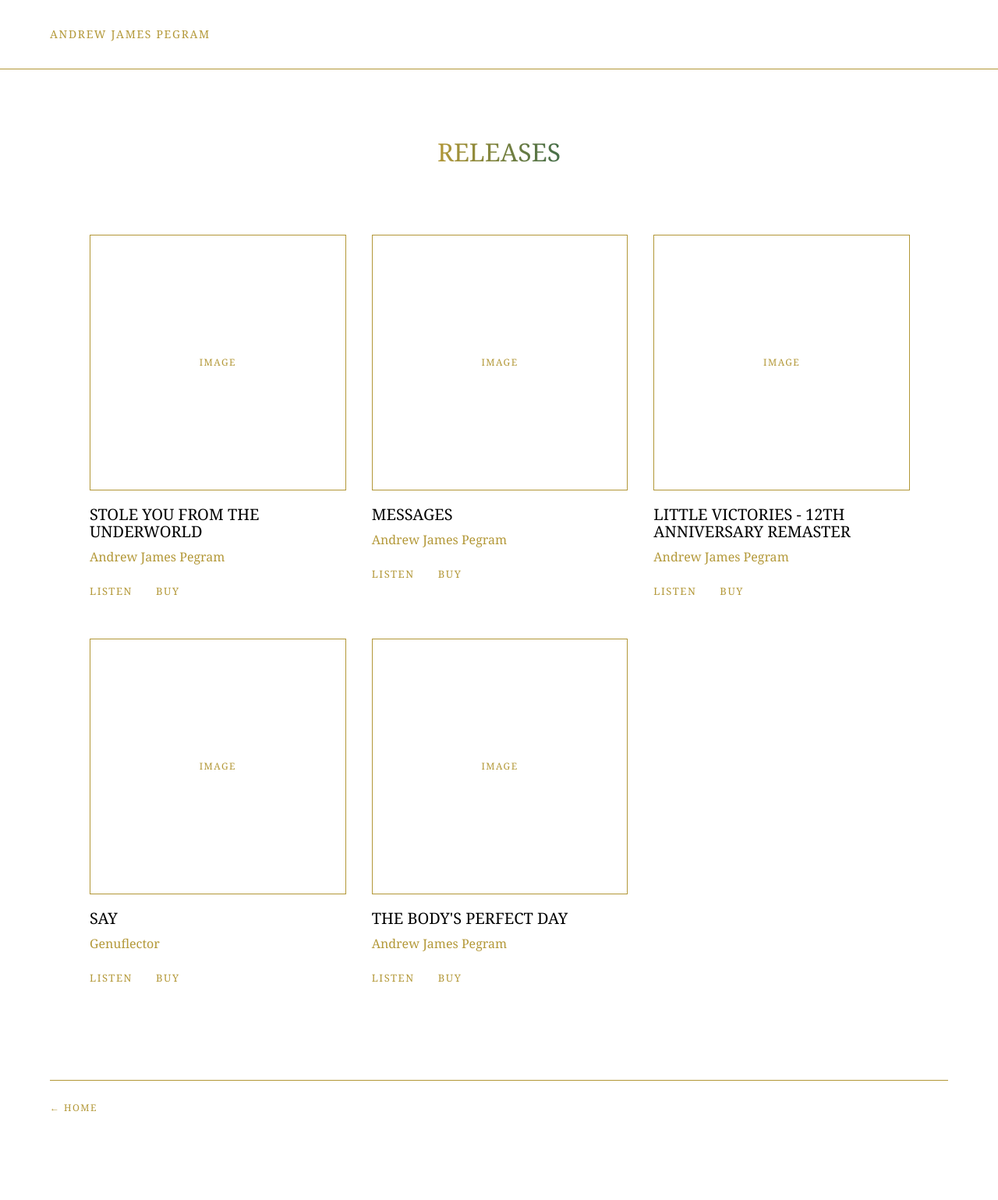
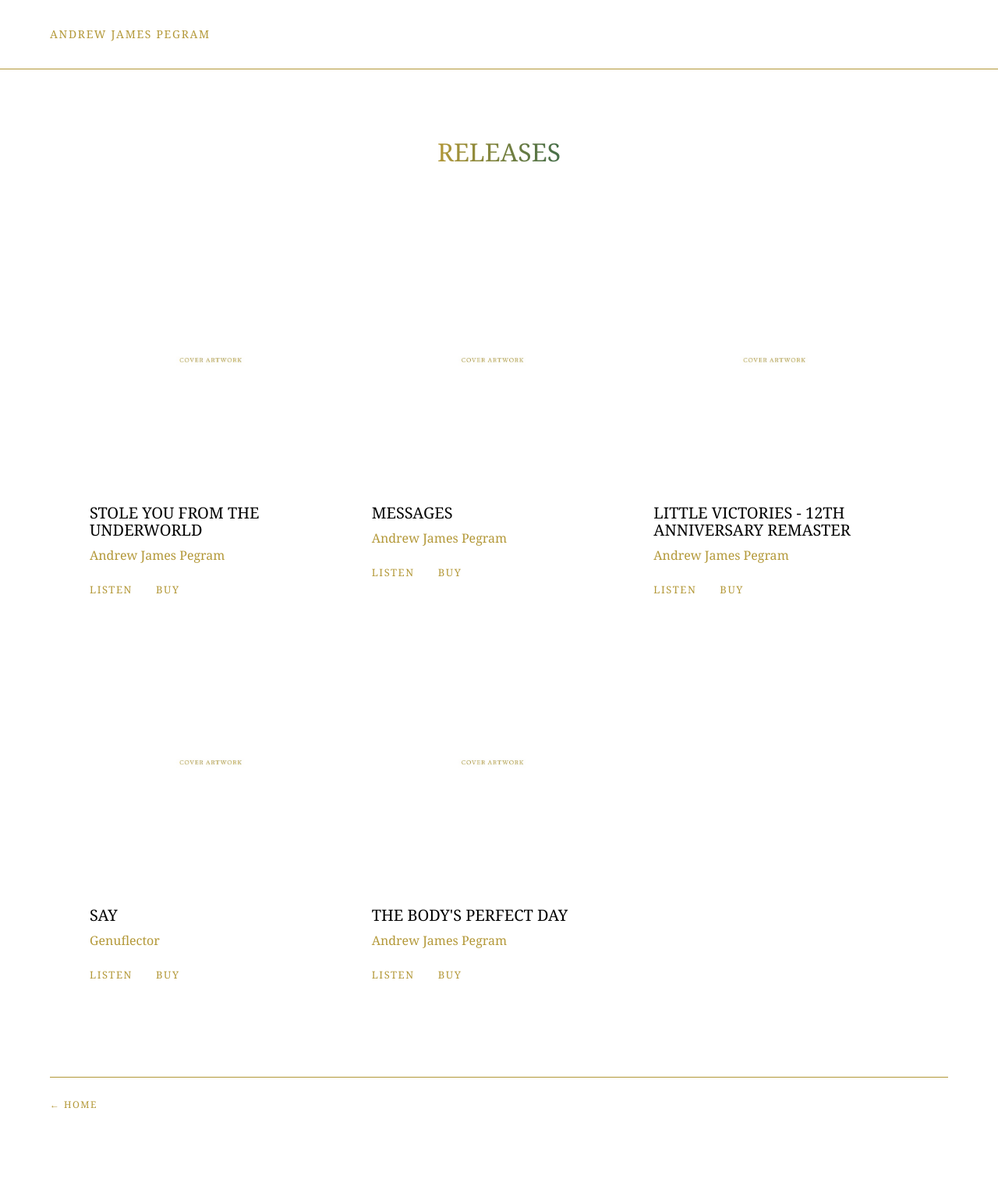
Before and after one commit to Drew-leotard/andrew-james-pegram-archive, a Jekyll site: the page built from releases/index.html, in a window 1280 px wide. Shown: the whole page at 78% size. Built offline with Jekyll 4.4.1, drawn with Linux system fonts in a browser that asks for light colours; some web fonts are replaced.

Commit message:
Update index.html
replace grid with blank cover artwork

```diff
--- a/releases/index.html
+++ b/releases/index.html
@@ -75,20 +75,6 @@ title: Releases
 
   .release {
     min-width: 0;
-  }
-
-  .artwork-placeholder {
-    width: 100%;
-    aspect-ratio: 1 / 1;
-    border: 1px solid var(--gold);
-    margin-bottom: 20px;
-    display: flex;
-    align-items: center;
-    justify-content: center;
-    font-size: 12px;
-    letter-spacing: 0.12em;
-    text-transform: uppercase;
-    color: var(--gold);
   }
 
    .artwork {
@@ -213,9 +199,10 @@ title: Releases
     src="{{ release.artwork | relative_url }}"
     alt="{{ release.title }} artwork">
   {% else %}
-      <div class="artwork-placeholder">
-        Image
-      </div>
+  <img
+    class="artwork"
+    src="{{ '/assets/images/releases/blank cover art.jpg' | relative_url }}"
+    alt="{{ release.title }} artwork">
   {% endif %}
 
   <div class="release-title">
```
Lines whose indentation alone changed are shown as unchanged.
